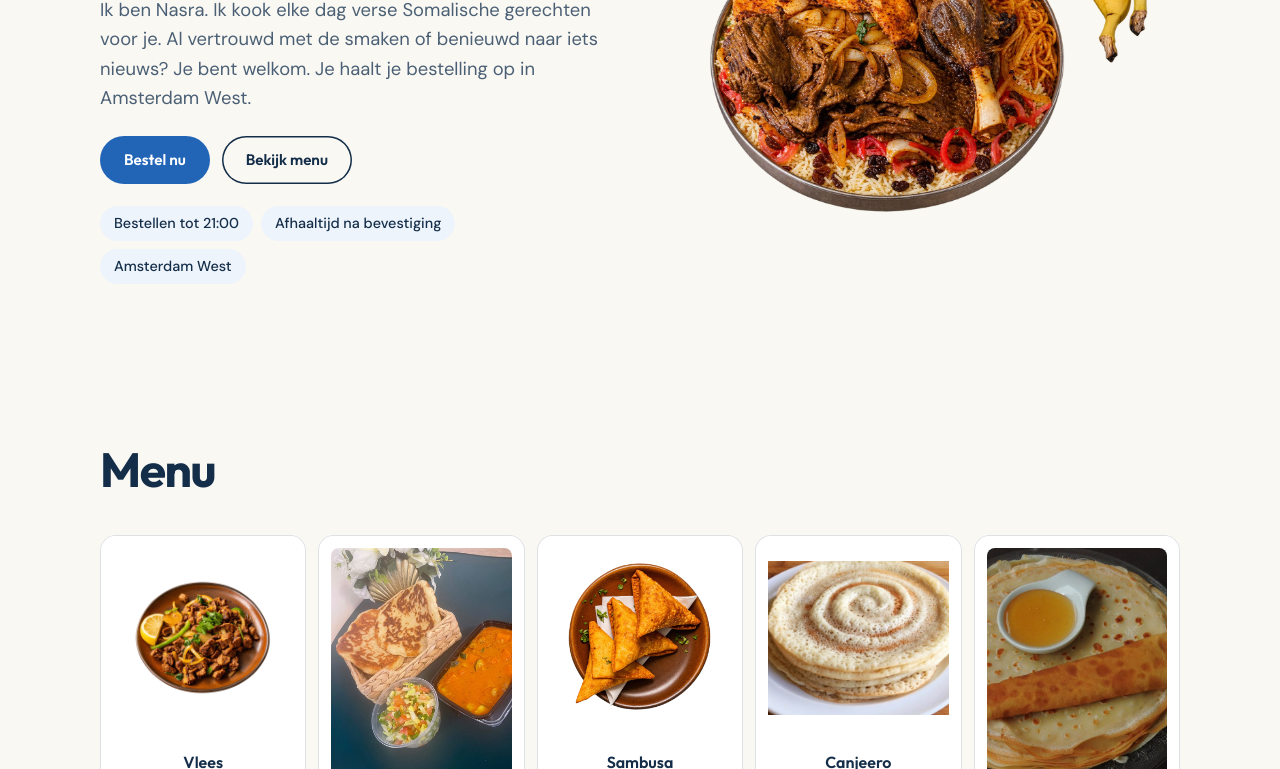
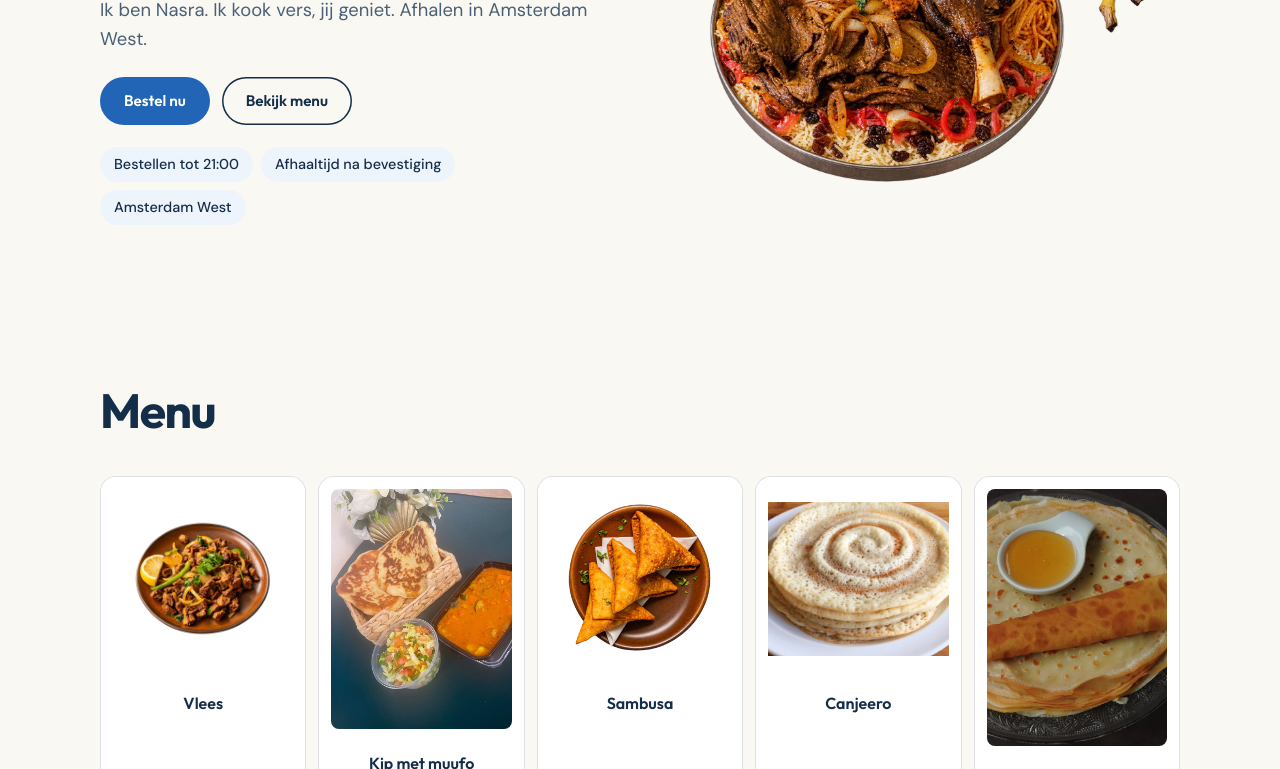
Before and after one commit to umpreneur/bynass, a plain HTML site: page index.html in a window 1280 px wide. Shown: the part 331-1100 px from the top of the page. Drawn offline with Linux system fonts and the light colour scheme.

Commit message:
Shorten Nasra introduction in hero

```diff
--- a/index.html
+++ b/index.html
@@ -267,7 +267,7 @@ footer small { font-size: .9rem; }
   <div class="wrap">
     <div class="hero-text">
       <h1>Proef <span>Somalië.</span></h1>
-      <p>Ik ben Nasra. Ik kook elke dag verse Somalische gerechten voor je. Al vertrouwd met de smaken of benieuwd naar iets nieuws? Je bent welkom. Je haalt je bestelling op in Amsterdam West.</p>
+      <p>Ik ben Nasra. Ik kook vers, jij geniet. Afhalen in Amsterdam West.</p>
       <div class="cta">
         <a class="btn" href="#bestellen">Bestel nu</a>
         <a class="btn ghost" href="#menu">Bekijk menu</a>
```
